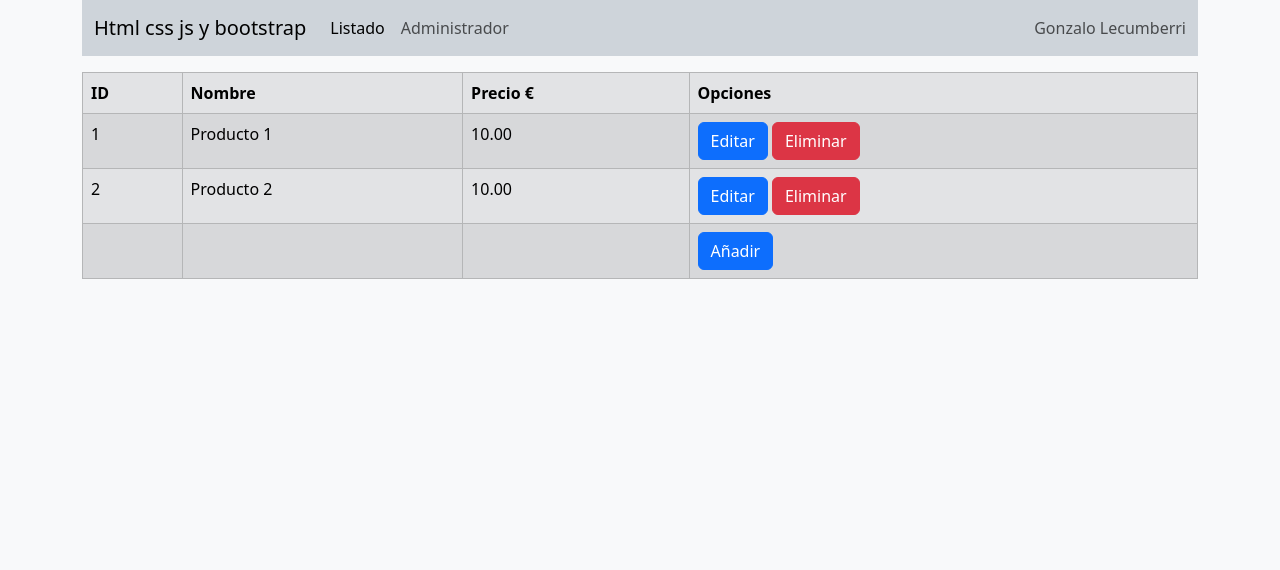
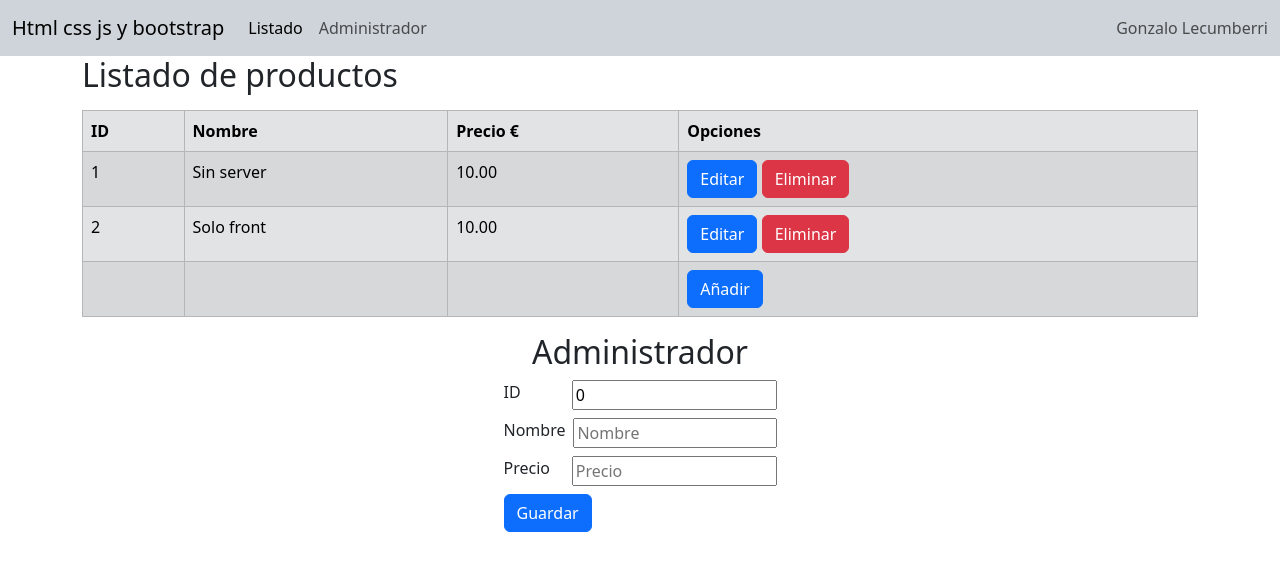
Before and after one commit to trontzal/htmlCssJsRepaso, a plain HTML site: page index.html in a window 1280 px wide. Drawn offline with Linux system fonts and the light colour scheme; no server answers.

Commit message:
estructura del fermulario

```diff
--- a/index.html
+++ b/index.html
@@ -10,7 +10,8 @@
     <script defer src="bootstrap/bootstrap.bundle.min.js"></script>
     <script defer src="js/crud.js"></script>
 </head>
-<body class="bg-body-tertiary container">
+<body>
+
     <nav class="navbar navbar-expand-lg bg-dark-subtle">
         <div class="container-fluid">
           <a class="navbar-brand" href="/index.html">Html css js y bootstrap</a>
@@ -32,6 +33,9 @@
           </div>
         </div>
       </nav>
+    <main class="container">
+      <div id="listado">
+        <h2>Listado de productos</h2>
 
         <table class="table table-secondary table-striped table-bordered mt-3">
           <thead>
@@ -45,7 +49,7 @@
           <tbody>
               <tr>
                   <td>1</td>
-                <td>Producto 1</td>
+                  <td>Sin server</td>
                   <td>10.00</td>
                   <td>
                       <button class="btn btn-primary">Editar</button>
@@ -55,7 +59,7 @@
               </tr>
               <tr>
                   <td>2</td>
-                <td>Producto 2</td>
+                  <td>Solo front</td>
                   <td>10.00</td>
                   <td>
                       <button class="btn btn-primary">Editar</button>
@@ -70,6 +74,33 @@
             </tr>
           </tbody>
       </table>
+      </div>
 
+  <div id="formulario" class="container-fluid d-flex flex-column align-items-center">
+    <h2>Administrador</h2>
+
+    <form class="w-25">
+      <div class="d-flex justify-content-between mb-2">
+        <label for="id" class="me-2">ID</label>
+        <input type="text" readonly id="id" value="0" class="w-75"/>
+      </div>
+      <div class="d-flex justify-content-between mb-2">
+        <label for="nombre" class="me-2">Nombre</label>
+        <input type="text"  id="nombre" placeholder="Nombre" class="w-75">
+        <!-- <div class="invalid-feedback">Por favor, rellena este campo</div> -->
+      </div>
+      <div class="d-flex justify-content-between mb-2">
+        <label for="precio" class="me-2">Precio</label>
+        <input type="text"  id="precio" placeholder="Precio" class="w-75">
+        <!-- <div class="invalid-feedback">Por favor, rellena este campo</div> -->
+      </div>
+      <div>
+        <button type="submit" class="btn btn-primary">Guardar</button>
+      </div>
+    </form>
+
+  </div>
+
+</main>
 </body>
 </html>
```
Also changed, not shown: json/productos.json (added, +24 -0 lines). Lines whose indentation alone changed are shown as unchanged.
